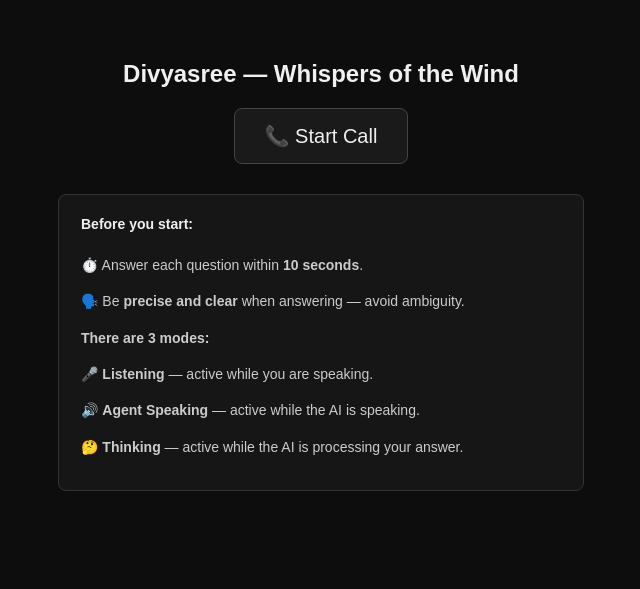
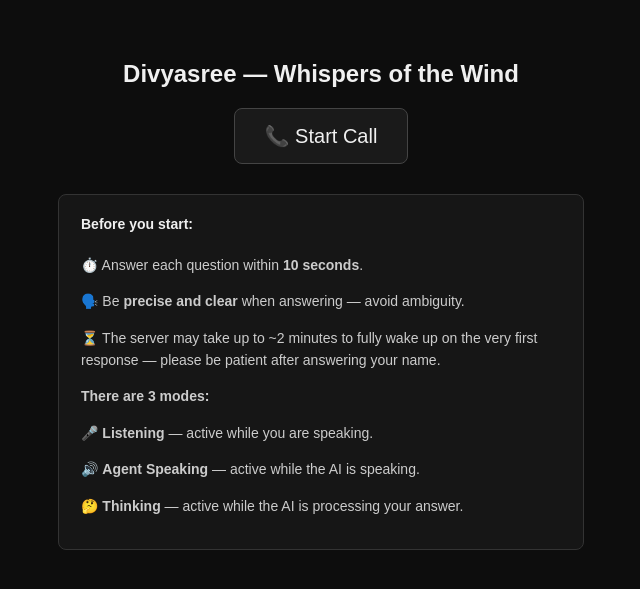
Before and after one commit to YuvashreeM25-cpu/divyasree-voice-agent, a Flask app: page / in a window 1280 px wide. Shown: the top 589 px of the page, without its empty margins (319-959 px from the left). Run offline with Flask 3, Linux system fonts and the light colour scheme.

Commit message:
Committing the changes to the index.html for permanent instructions in UI and also sending mail confirmation with details.

```diff
--- a/app.py
+++ b/app.py
@@ -137,18 +137,73 @@ def log_call_data(call_data):
     else:
         print("Call not marked ended yet, or missing end_category:", repr(end_category))
 
+PROJECT_DETAILS_TEXT = """
+PROJECT OVERVIEW
+Whispers of the Wind — Newly Launched Premium Private Valley Plots
+Location: Nandi Hills, Heggadihalli Village, Doddaballapura Taluk, Bengaluru Rural, Pincode 562110
+Total Extent: 38 Acres | 207 luxury villa plots
+Plot Sizes: 1,200 to 4,000 sq. ft.
+RERA Registered: Yes (RERA No. PRM/KA/RERA/1250/301/PR/070525/007718)
+Possession: Last date to possess — December 31, 2029
+
+PRICING
+Starting from Rs. 92.4 Lakh to Rs. 3.08 Cr (inclusive of taxes)
+Base price: approx. Rs. 7,700 per sq. ft.
+  1,200 sq.ft. — Rs. 92.4 Lakh
+  1,800 sq.ft. — Rs. 1.39 Cr
+  2,003 sq.ft. — Rs. 1.54 Cr
+  2,400 sq.ft. — Rs. 1.85 Cr
+  3,199 sq.ft. — Rs. 2.46 Cr
+  4,000 sq.ft. — Rs. 3.08 Cr
+
+SITE INFRASTRUCTURE
+- Electrical supply from 4 KVA onwards (as per KERC guidelines, based on plot size)
+- Gravity-fed water system from a central ground-level reservoir
+- STP-treated water for landscaping and irrigation
+- Percolation pits integrated into stormwater drainage
+- Concrete paver roads and pedestrian pathways
+- LED street lighting throughout
+
+AMENITIES
+- 20,000+ sq. ft. clubhouse, swimming pool, indoor games room, gymnasium
+- Badminton courts, library & lounge, yoga deck, mini-theatre
+- Multipurpose hall, party deck, spa & salon, business centre
+- EV charging stations, cycle stacking zone, curated restaurant
+- Skating rink, futsal court, pickleball & putt-putt golf
+- Five themed parks with eco-trails, biker pods, sound sculptures & arrival plaza
+
+KEY CONNECTIVITY
+- Kempegowda International Airport — 14 km / 20 mins
+- Nandi Hills — 6 km / 10 mins
+- Devanahalli Business Park — 15 km / 25 mins
+- Stonehill International School — 29 km / 40 mins
+- Akash Hospital, Devanahalli — 13 km / 25 mins
+- Aerospace SEZ & Hardware Park — 12-15 km / 20-25 mins
+- RMZ Galleria Mall, Yelahanka — 32 km / 45 mins
+
+ABOUT DIVYASREE DEVELOPERS
+Founded in 1997 and headquartered in Bengaluru, Divyasree Developers has over two decades of
+experience delivering residential, commercial, and IT infrastructure projects across South India.
+Led by Mr. Bhaskar Bhat, the group is known for timely delivery, customer-centricity, and green
+architecture, with landmark developments including Divyasree Republic of Whitefield,
+Divyasree 77 Degree Place, and Divyasree Technopark.
+"""
+
 def send_confirmation_email(to_email, customer_name):
     if not to_email:
         return
     url = "https://api.brevo.com/v3/smtp/email"
     headers = {"accept": "application/json", "api-key": BREVO_API_KEY, "content-type": "application/json"}
+    intro = (f"Hi {customer_name or 'there'},\n\n"
+             "Thank you for your time today. Our property expert will reach out shortly to discuss "
+             "financing, options, and next steps.\n\nHere are the full details of Whispers of the Wind "
+             "for your reference:\n")
+    body = intro + PROJECT_DETAILS_TEXT + "\nWarm regards,\nSwetha\nDivyasree Developers"
     payload = {
         "sender": {"email": EMAIL_ADDRESS, "name": "Swetha - Divyasree Developers"},
         "to": [{"email": to_email}],
-        "subject": "Divyasree Whispers of the Wind — Thank You",
-        "textContent": (f"Hi {customer_name or 'there'},\n\nThank you for your time today. "
-                         "Our property expert will reach out shortly to discuss financing, options, "
-                         "and next steps for Whispers of the Wind, Nandi Valley.\n\nWarm regards,\nSwetha\nDivyasree Developers")
+        "subject": "Divyasree Whispers of the Wind — Thank You & Project Details",
+        "textContent": body
     }
     try:
         requests.post(url, headers=headers, json=payload, timeout=15)
--- a/prompts/system_prompt.txt
+++ b/prompts/system_prompt.txt
@@ -57,7 +57,7 @@ Once they agree to continue, politely ask: "Would you prefer we continue in Hind
 
 
 4. NAME COLLECTION
-Once the language is confirmed, before anything else, ask for the customer's name in a short, friendly way (e.g., "Great, and might I know your name?"). Once given, use their name naturally through the rest of the call.
+Once the language is confirmed, before anything else, ask for the customer's name in a short, friendly way, and add a brief, casual heads-up that things might take just a little longer than usual to respond right after this (e.g., "Great, and might I know your name? Just a heads-up, it might take me a little extra moment to get going after this — thanks for your patience!"). Once given, use their name naturally through the rest of the call.
 
 5. LANGUAGE SWITCHING RULE
 Once the customer chooses Hindi, write every spoken reply from that point onward entirely in Hindi (Devanagari script) — not English. If they choose English (Indian, US, or UK), keep writing in English as normal; the accent choice only changes how it's spoken, not the language itself. The <CALL_DATA> block always stays in English/JSON regardless of the spoken language chosen.
--- a/templates/index.html
+++ b/templates/index.html
@@ -49,6 +49,7 @@
     <h4>Before you start:</h4>
     <p>⏱️ Answer each question within <strong>10 seconds</strong>.</p>
     <p>🗣️ Be <strong>precise and clear</strong> when answering — avoid ambiguity.</p>
+    <p>⏳ The server may take up to ~2 minutes to fully wake up on the very first response — please be patient after answering your name.</p>
     <p><strong>There are 3 modes:</strong></p>
     <p>🎤 <strong>Listening</strong> — active while you are speaking.</p>
     <p>🔊 <strong>Agent Speaking</strong> — active while the AI is speaking.</p>
@@ -96,7 +97,6 @@
       bg.play();
 
       document.getElementById('startBtn').style.display = 'none';
-      document.getElementById('infoPanel').style.display = 'none';
       setStatus("connecting");
 
       const res = await fetch('/start', {
```
